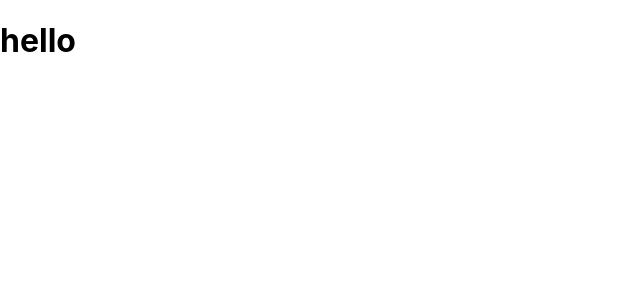
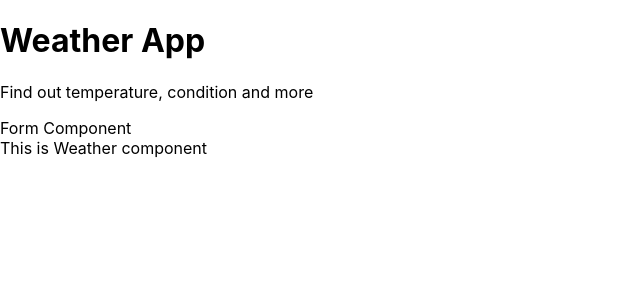
Before and after one commit to Razdeep/WeatherApp, a React (Create React App) app in the folder weather-app/: page / in a window 1280 px wide. Shown: the top 300 px of the page, without its empty margins (0-640 px from the left). Built offline with nearby package versions, Linux system fonts and the light colour scheme; the HTML template or start-up script is replaced by a standard one.

Commit message:
File structured

```diff
--- a/weather-app/src/App.js
+++ b/weather-app/src/App.js
@@ -1,10 +1,15 @@
 import React from 'react';
+import Titles from './components/Titles';
+import Form from './components/Form';
+import Weather from './components/Weather';
 
 class App extends React.Component{
   render(){
     return(
       <div>
-        <h1>hello</h1>
+        <Titles/>
+        <Form/>
+        <Weather/>
       </div>
     );
   }
--- /dev/null
+++ b/weather-app/src/components/Form.js
@@ -0,0 +1,14 @@
+import React from 'react';
+
+class Form extends React.Component{
+    render()
+    {
+        return(
+            <div>
+                Form Component
+            </div>
+        );
+    }
+};
+
+export default Form;
--- /dev/null
+++ b/weather-app/src/components/Titles.js
@@ -0,0 +1,14 @@
+import React from 'react';
+
+class Titles extends React.Component{
+    render(){
+        return(
+            <div>
+                <h1>Weather App</h1>
+                <p>Find out temperature, condition and more</p>
+            </div>
+        );
+    }
+};
+
+export default Titles;
--- /dev/null
+++ b/weather-app/src/components/Weather.js
@@ -0,0 +1,13 @@
+import React from 'react';
+
+class Weather extends React.Component{
+    render(){
+        return(
+            <div>
+                This is Weather component
+            </div>
+        );
+    }
+};
+
+export default Weather;
```
